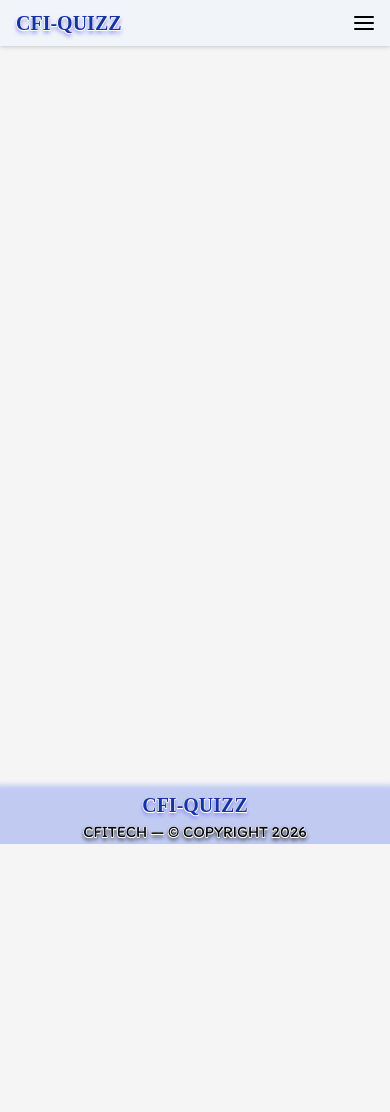
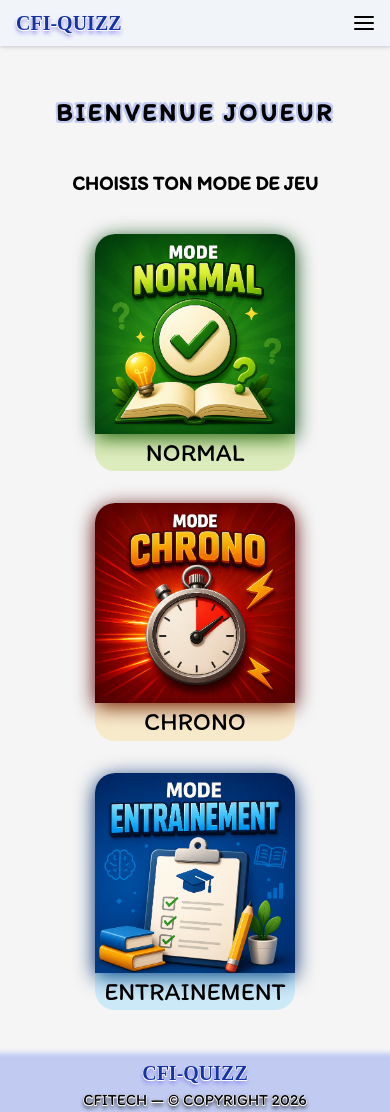
Before and after one commit to isma-dmh/projet-quizz-2026, a React (Vite) app: page /mode in a window 390 px wide. Before the commit the page ends 844 px from the top, so only its background shows below. Built offline with nearby package versions, Linux system fonts and the light colour scheme; a web font is replaced by a local one.

Commit message:
Ajout page mode

```diff
--- a/src/App.jsx
+++ b/src/App.jsx
@@ -5,6 +5,7 @@ import { Home } from "./pages/Home";
 import { Footer } from "./components/Footer";
 import { Inscription } from "./pages/Inscription";
 import { Connexion } from "./pages/Connexion";
+import { Mode } from "./pages/Mode";
 
 function App() {
   return (
@@ -15,6 +16,7 @@ function App() {
           <Route path="/" element={<Home />} />
           <Route path="/inscription" element={<Inscription />} />
           <Route path="/connexion" element={<Connexion />} />
+          <Route path="/mode" element={<Mode />} />
         </Routes>
       </main>
       <Footer />
--- a/src/assets/styles/connexion.css
+++ b/src/assets/styles/connexion.css
@@ -4,6 +4,12 @@ input {
   border-radius: 10px;
   min-height: 40px;
   padding: 0 1rem;
+}
+
+.bloc-formulaire p {
+  text-align: center;
+  color: rgb(183, 5, 5);
+  font-weight: bold;
 }
 
 .bloc-formulaire {
@@ -13,7 +19,7 @@ input {
   padding-bottom: 2rem;
 }
 
-.bloc-formulaire > .img-container {
+.bloc-formulaire.connexion > .img-container {
   background-image: url("../images/connexion.png");
   background-size: cover;
   background-repeat: no-repeat;
--- a/src/assets/styles/home.css
+++ b/src/assets/styles/home.css
@@ -1,50 +1,32 @@
-#home{
-
+#home {
   padding: 1rem 0;
-
 }
 
-.card-accueil{
-
+#cards-accueil > .card {
   width: 200px;
-
 }
 
-.card-accueil > p {
-
+#cards-accueil > .card > p {
   text-align: center;
   font-size: 14px;
-
 }
 
-
 #buttons-home > a {
-
   font-size: 15px;
-
 }
 
-
 @media (max-width: 700px) {
-
-    #cards-accueil{
-
+  #cards-accueil {
     flex-direction: column;
     align-items: center;
     gap: 2rem;
-
+  }
 }
 
-}
-
-@media (max-width:500px){
-
-    #buttons-home{
-
+@media (max-width: 500px) {
+  #buttons-home {
     flex-direction: column;
     align-items: center;
     gap: 1rem;
-
   }
-
 }
--- a/src/assets/styles/inscription.css
+++ b/src/assets/styles/inscription.css
@@ -20,7 +20,7 @@ input {
   padding-bottom: 2rem;
 }
 
-.bloc-formulaire > .img-container {
+.bloc-formulaire.inscription > .img-container {
   background-image: url("../images/inscription.png");
   background-size: cover;
   background-repeat: no-repeat;
--- /dev/null
+++ b/src/assets/styles/mode.css
@@ -0,0 +1,54 @@
+#mode {
+  padding: 1rem 0;
+}
+
+#mode > h3 {
+  text-align: center;
+  font-size: 20px;
+  padding: 0 1rem;
+  font-weight: bold;
+}
+
+#cards-mode > a > .card {
+  width: 200px;
+  gap: 0;
+  transition: 0.3s;
+}
+
+#cards-mode > a > .card:hover{
+
+transform: scale(1.1);
+
+}
+
+#cards-mode > a > .card > .img-mode {
+  border-bottom-left-radius: 0;
+  border-bottom-right-radius: 0;
+}
+
+#cards-mode > a > .card > p {
+  text-align: center;
+  font-size: 25px;
+  border-bottom-left-radius: 20px;
+  border-bottom-right-radius: 20px;
+}
+
+#cards-mode > a > .card > .normal {
+  background-color: #8cca053c;
+}
+
+#cards-mode > a > .card > .chrono {
+  background-color: #fbb30b2d;
+}
+
+#cards-mode > a > .card > .entrainement {
+  background-color: #34bdfd37;
+}
+
+@media (max-width: 700px) {
+  #cards-mode {
+    flex-direction: column;
+    align-items: center;
+    gap: 2rem;
+  }
+}
--- /dev/null
+++ b/src/components/Card.jsx
@@ -0,0 +1,9 @@
+
+export const Card = ({nom,source,legend}) => {
+  return (
+    <div className='card flex flex-col flex-wrap gap-2' >
+        <img className={`img-mode ${nom}`} src={source} alt={`mode ${nom}`} />
+        <p className={nom} >{legend}</p>
+    </div>
+  )
+}
--- a/src/components/CardAccueil.jsx
+++ /dev/null
@@ -1,9 +0,0 @@
-
-export const CardAccueil = ({nom,source,legend}) => {
-  return (
-    <div className='card-accueil flex flex-col flex-wrap gap-2' >
-        <img className={`img-mode ${nom}`} src={source} alt={`mode ${nom}`} />
-        <p>{legend}</p>
-    </div>
-  )
-}
--- a/src/pages/Connexion.jsx
+++ b/src/pages/Connexion.jsx
@@ -31,15 +31,13 @@ export const Connexion = () => {
       const data = await response.json();
 
       data.success ? navigate("/") : setCheck(true);
-
-
     } catch (err) {
       console.log(err);
     }
   };
 
   return (
-    <div className="bloc-formulaire">
+    <div className="bloc-formulaire connexion ">
       <div className="img-container"></div>
       <div className="formulaire">
         <h2>SE CONNECTER</h2>
@@ -63,7 +61,7 @@ export const Connexion = () => {
             />
           </div>
 
-          {check && <p>Pseudo ou mot de passe incorrect </p> }
+          {check && <p>Pseudo ou mot de passe incorrect </p>}
 
           <button
             onClick={handleSubmit}
--- a/src/pages/Home.jsx
+++ b/src/pages/Home.jsx
@@ -1,4 +1,4 @@
-import { CardAccueil } from "../components/CardAccueil";
+import { Card } from "../components/Card";
 import "../assets/styles/home.css";
 import { Link } from "react-router-dom";
 import normal from "../assets/images/normal.png";
@@ -17,9 +17,9 @@ export const Home = () => {
     <div id="home" className="flex flex-col gap-9">
       <h1 className="title">DÉCOUVREZ NOS QUIZ DÉMOGRAPHIQUE</h1>
       <div id="cards-accueil" className="flex justify-around gap-5">
-        <CardAccueil nom={"normal"} source={normal} legend={legend.normal} />
-        <CardAccueil nom={"chrono"} source={chrono} legend={legend.chrono} />
-        <CardAccueil nom={"entrainement"} source={entrainement} legend={legend.entrainement} />
+        <Card nom={"normal"} source={normal} legend={legend.normal} />
+        <Card nom={"chrono"} source={chrono} legend={legend.chrono} />
+        <Card nom={"entrainement"} source={entrainement} legend={legend.entrainement} />
       </div>
       <div id="buttons-home" className="flex justify-evenly">
         <Link to={"/inscription"} className="boutton">
--- a/src/pages/Inscription.jsx
+++ b/src/pages/Inscription.jsx
@@ -75,7 +75,7 @@ export const Inscription = () => {
   };
 
   return (
-    <div className="bloc-formulaire">
+    <div className="bloc-formulaire inscription">
       <div className="img-container"></div>
       <div className="formulaire">
         <h2>S'INSCRIRE</h2>
--- /dev/null
+++ b/src/pages/Mode.jsx
@@ -0,0 +1,30 @@
+import "../assets/styles/mode.css";
+import { Card } from "../components/Card";
+import normal from "../assets/images/normal.png";
+import chrono from "../assets/images/chrono.png";
+import entrainement from "../assets/images/entrainement.png";
+import { Link } from "react-router-dom";
+
+export const Mode = () => {
+  return (
+    <div id="mode" className="flex flex-col gap-9">
+      <h2 className="title">BIENVENUE JOUEUR</h2>
+      <h3>CHOISIS TON MODE DE JEU</h3>
+      <div id="cards-mode" className="flex justify-around gap-5">
+        <Link to={"/mode"} >
+          <Card nom={"normal"} source={normal} legend={"NORMAL"} />
+        </Link>
+        <Link to={"/mode"}>
+          <Card nom={"chrono"} source={chrono} legend={"CHRONO"} />
+        </Link>
+        <Link to={"/mode"} >
+          <Card
+            nom={"entrainement"}
+            source={entrainement}
+            legend={"ENTRAINEMENT"}
+          />
+        </Link>
+      </div>
+    </div>
+  );
+};
```
Lines whose indentation alone changed are shown as unchanged.
